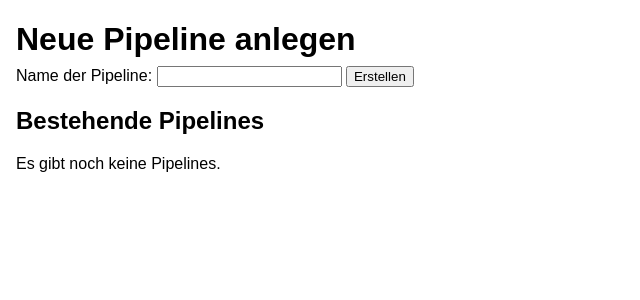
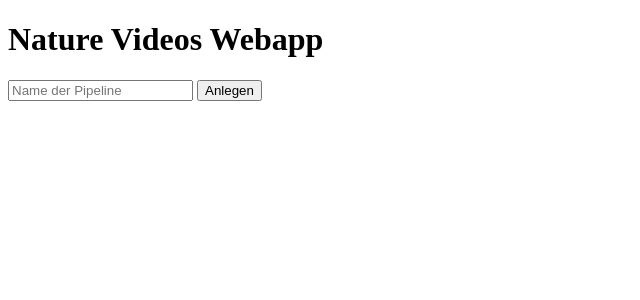
Before and after one commit to RedDead-coder-crypto/nature_videos_webapp, a Flask app: page / in a window 1280 px wide. Shown: the top 300 px of the page, without its empty margins (0-640 px from the left). Run offline with Flask 2, Linux system fonts and the light colour scheme; data that the repository does not hold is empty.

Commit message:
Update index.html

```diff
--- a/templates/index.html
+++ b/templates/index.html
@@ -2,55 +2,21 @@
 <html lang="de">
 <head>
   <meta charset="utf-8">
-  <title>Pipeline-Übersicht</title>
-  <style>
-    body { font-family: Arial, sans-serif; margin: 1rem; }
-    h1 { margin-bottom: 0.5rem; }
-    form { margin-bottom: 1rem; }
-    table { width: 100%; border-collapse: collapse; margin-top: 1rem; }
-    th, td { border: 1px solid #ccc; padding: 0.5rem; text-align: left; }
-    th { background: #f0f0f0; }
-    a.button {
-      display: inline-block; padding: 0.3rem 0.6rem;
-      background: #007bff; color: white; text-decoration: none; border-radius: 4px;
-    }
-    a.button:hover { background: #0056b3; }
-  </style>
+  <title>Nature Videos Webapp</title>
 </head>
 <body>
-  <h1>Neue Pipeline anlegen</h1>
-  <form action="{{ url_for('main.create_pipeline') }}" method="post">
-    <label for="name">Name der Pipeline:</label>
-    <input type="text" id="name" name="name" required>
-    <button type="submit">Erstellen</button>
+  <h1>Nature Videos Webapp</h1>
+  <form action="{{ url_for('main.create') }}" method="post">
+    <input type="text" name="name" placeholder="Name der Pipeline" required>
+    <button type="submit">Anlegen</button>
   </form>
-
-  <h2>Bestehende Pipelines</h2>
-  {% if pipelines %}
-    <table>
-      <thead>
-        <tr>
-          <th>ID</th>
-          <th>Name</th>
-          <th>Status</th>
-          <th>Aktion</th>
-        </tr>
-      </thead>
-      <tbody>
-        {% for pip in pipelines %}
-          <tr>
-            <td>{{ pip.id }}</td>
-            <td>{{ pip.name }}</td>
-            <td>{{ pip.status_text }}</td>
-            <td>
-              <a class="button" href="{{ url_for('main.show_pipeline', pipe_id=pip.id) }}">Details</a>
-            </td>
-          </tr>
-        {% endfor %}
-      </tbody>
-    </table>
-  {% else %}
-    <p>Es gibt noch keine Pipelines.</p>
-  {% endif %}
+  <ul>
+    {% for p in pipelines %}
+    <li>
+      <a href="{{ url_for('main.show_pipeline', pipeline_id=p.id) }}">{{ p.name }}</a>
+      - {{ p.status_text }}
+    </li>
+    {% endfor %}
+  </ul>
 </body>
 </html>
```
